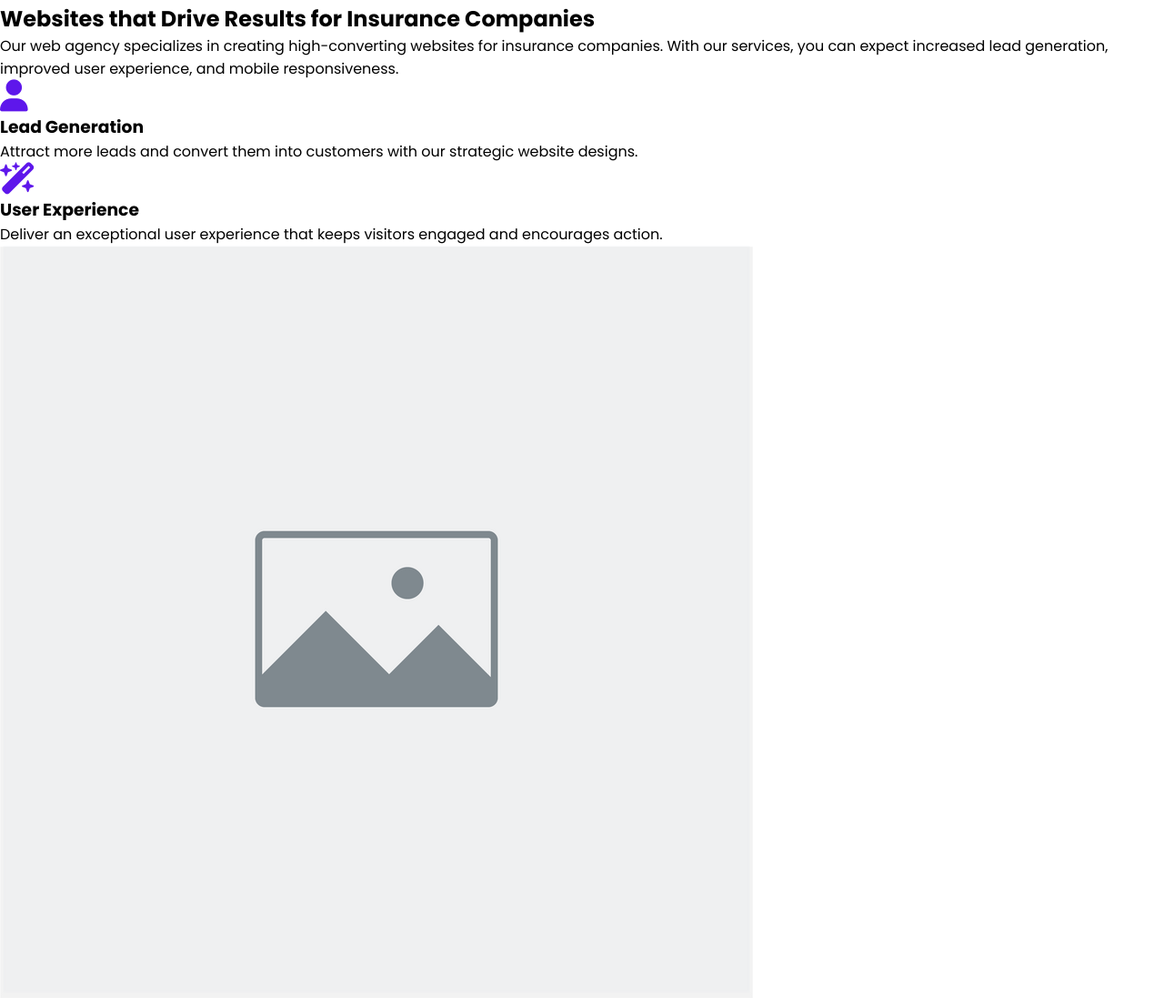
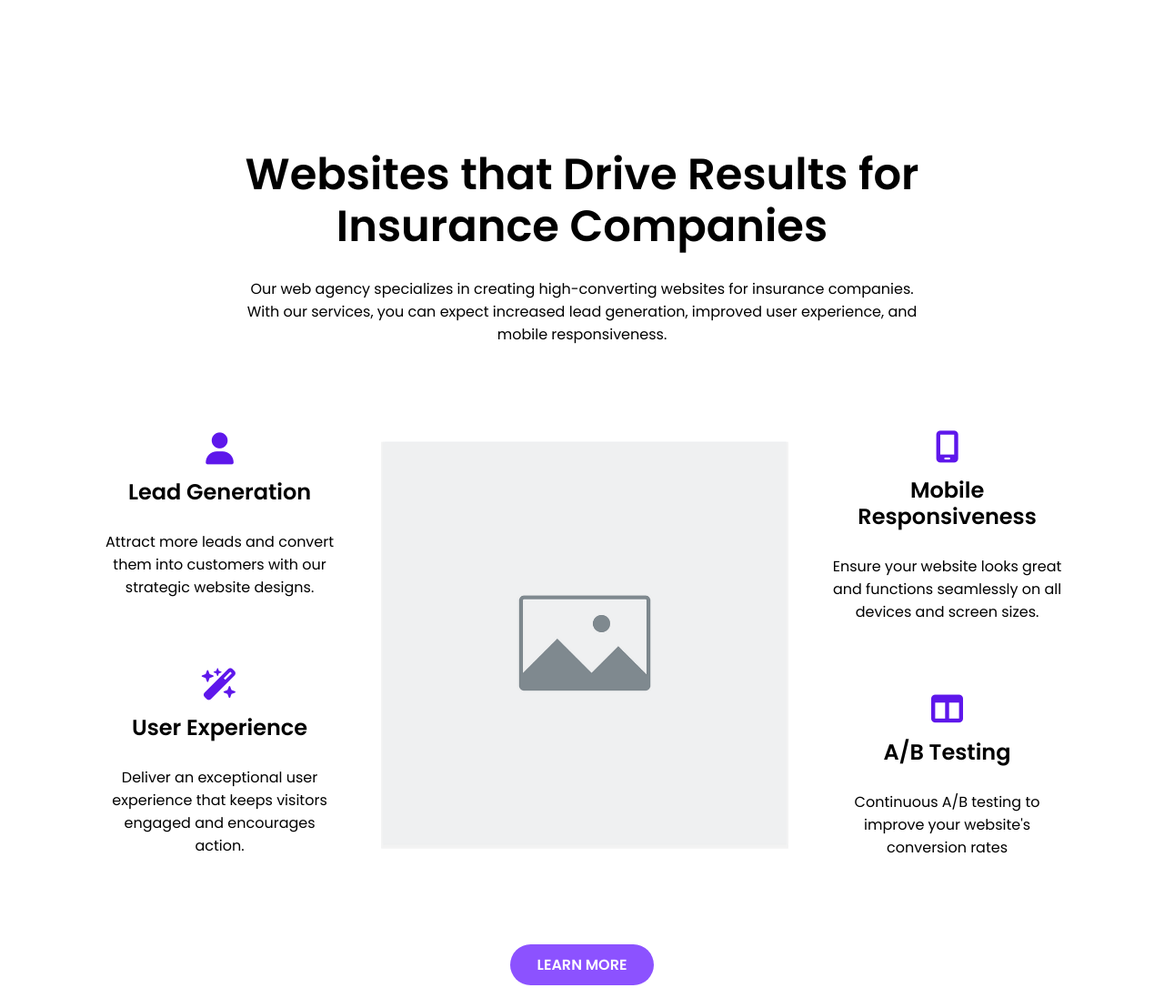
Before and after one commit to Rxshdiy/Ellusion-Creatives, a plain HTML site: page Index.html in a window 1280 px wide. Shown: the part 2935-4032 px from the top of the page at 91% size. Drawn offline with Linux system fonts and the light colour scheme.

Commit message:
finished feature list

```diff
--- a/Index.html
+++ b/Index.html
@@ -150,24 +150,34 @@
       <div class="features-heading">
         <h2>Websites that Drive Results for Insurance Companies</h2>
         <p>
-          Our web agency specializes in creating high-converting websites for insurance companies. With our services, you can expect increased lead generation, improved user experience, and mobile responsiveness.
+          Our web agency specializes in creating high-converting websites for
+          insurance companies. With our services, you can expect increased lead
+          generation, improved user experience, and mobile responsiveness.
         </p>
       </div>
       <!-- 1 div, inside the div is 3 divs, first div has an icon list of 2 items, 2nd div has an image, 3rd div has an icon list of 2 items -->
       <div class="features-list">
         <div class="features-list-item">
           <div class="features-list-item-icon">
-            <i class="fa-solid fa-user" style="color: #5e17eb; font-size: 35px;"></i>
+            <i
+              class="fa-solid fa-user"
+              style="color: #5e17eb; font-size: 35px"
+            ></i>
             <h3>Lead Generation</h3>
             <p>
-              Attract more leads and convert them into customers with our strategic website designs.
+              Attract more leads and convert them into customers with our
+              strategic website designs.
             </p>
           </div>
           <div class="features-list-item-icon">
-            <i class="fa-solid fa-wand-magic-sparkles" style="color: #5e17eb; font-size: 35px;"></i>
+            <i
+              class="fa-solid fa-wand-magic-sparkles"
+              style="color: #5e17eb; font-size: 35px"
+            ></i>
             <h3>User Experience</h3>
             <p>
-              Deliver an exceptional user experience that keeps visitors engaged and encourages action.
+              Deliver an exceptional user experience that keeps visitors engaged
+              and encourages action.
             </p>
           </div>
         </div>
@@ -179,23 +189,31 @@
         </div>
         <div class="features-list-item">
           <div class="features-list-item-icon">
-            <i class="fa-solid fa-mobile-screen" style="color: #5e17eb; font-size: 35px;"></i>
+            <i
+              class="fa-solid fa-mobile-screen"
+              style="color: #5e17eb; font-size: 35px"
+            ></i>
             <h3>Mobile Responsiveness</h3>
             <p>
-              Ensure your website looks great and functions seamlessly on all devices and screen sizes.
+              Ensure your website looks great and functions seamlessly on all
+              devices and screen sizes.
             </p>
           </div>
 
           <div class="features-list-item-icon">
-            <i class="fa-solid fa-table-columns" style="color: #5e17eb; font-size: 35px;"></i>
+            <i
+              class="fa-solid fa-table-columns"
+              style="color: #5e17eb; font-size: 35px"
+            ></i>
             <h3>A/B Testing</h3>
             <p>
               Continuous A/B testing to improve your website's conversion rates
             </p>
           </div>
         </div>
+      </div>
+      <button>Learn more</button>
     </div>
-
     <script
       src="https://kit.fontawesome.com/eebca1a7f7.js"
       crossorigin="anonymous"
--- a/styles/Style.css
+++ b/styles/Style.css
@@ -270,3 +270,96 @@ nav button:hover{
   box-shadow: 0px 0px 20px rgba(0,0,0,0.2);
 
 }
+
+.features-list-section{
+  display: flex;
+  flex-direction: column;
+  justify-content: space-between;
+  align-items: center;
+  padding: 10em 6em;
+  gap: 0em;
+}
+
+.features-heading{
+  display: flex;
+  flex-direction: column;
+  justify-content: center;
+  align-items: center;
+  padding: 0 15%;
+}
+
+.features-list-section h2{
+  font-size: 3rem;
+  font-weight: 600;
+  color: #000;
+  margin-bottom: 1.7rem;
+  line-height: 1.2em;
+  text-align: center;
+}
+
+.features-list-section p{
+  font-size: 1rem;
+  font-weight: 400;
+  color: #000;
+  text-align: center;
+}
+
+.features-list-section h3{
+  font-size: 1.5rem;
+  font-weight: 600;
+  color: #000;
+  margin-bottom: 0.7rem;
+  line-height: 1.2em;
+  text-align: center;
+}
+
+.features-list{
+  display: flex;
+  flex-direction: row;
+  justify-content: space-between;
+  gap: 2em;
+  justify-content: center;
+  margin: 5em 0em;
+}
+
+.features-list img{
+  width: 35vw;
+}
+
+.features-list-item{
+  display: flex;
+  flex-direction: column;
+  gap: 3em;
+
+  align-items: center;
+  justify-content: center;
+}
+
+.features-list-item-icon{
+  display: flex;
+  flex-direction: column;
+  gap: 1em;
+  width: 100%;
+  padding: 5% 5%;
+  align-items: center;
+  justify-content: center;
+}
+
+.features-list-section button{
+  background-color: #8C52FF;
+  border: none;
+  padding: 10px 30px;
+  color: white;
+  border-radius: 30px;
+  cursor: pointer;
+  font-size: 16px;
+  font-weight: 600;
+  transition: all 0.3s ease;
+  text-transform: uppercase;
+}
+
+.features-list-section button:hover{
+  background-color: #5CE1E6;
+  color: white;
+  transition: all 0.3s ease;
+}
```
